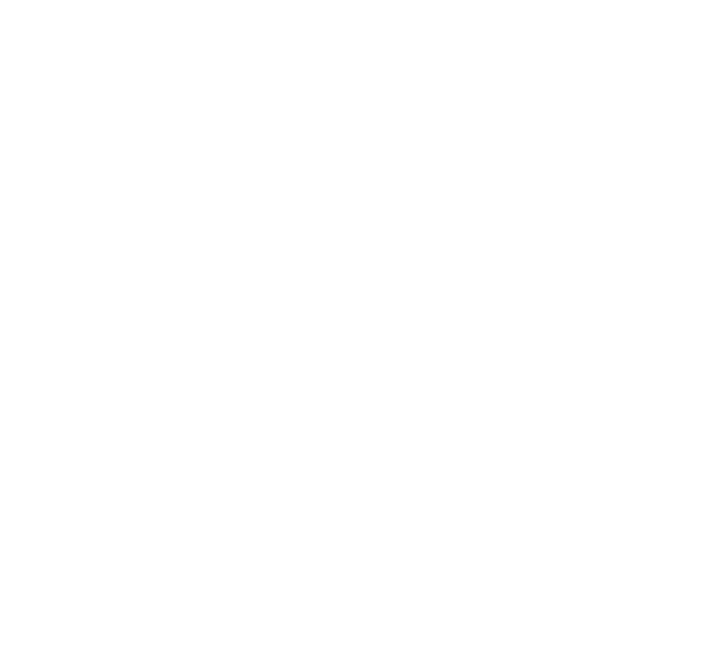
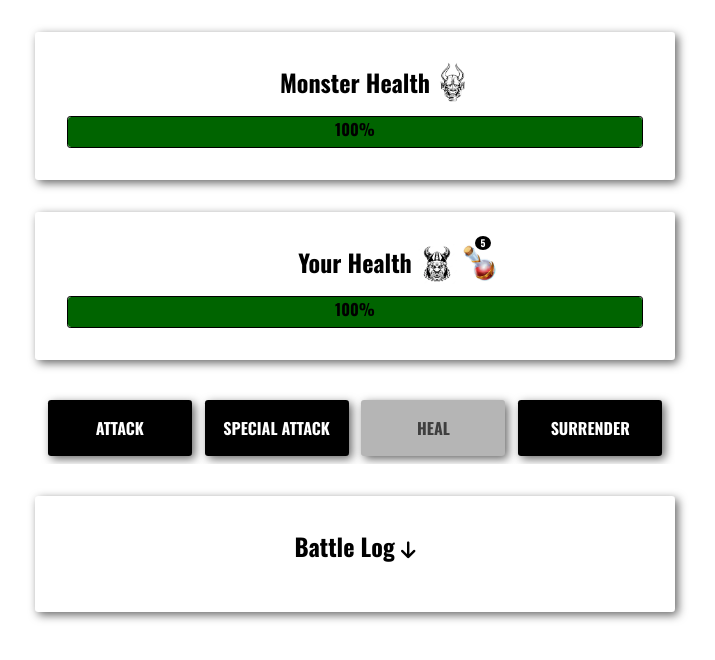
Before and after one commit to erikismyname/the-monster-slayer, a Vue app: page / in a window 1280 px wide. Shown: the top 660 px of the page, without its empty margins (285-1000 px from the left). Built offline with nearby package versions, Linux system fonts and the light colour scheme.

Commit message:
Register all components in App.vue

```diff
--- a/src/App.vue
+++ b/src/App.vue
@@ -1,10 +1,69 @@
-<template></template>
+<template>
+    <div>
+        <!-- <modal
+            :is-visible="isModalVisible"
+            @set-player-name="setPlayerName"
+        >
+        </modal> -->
+
+        <health-status
+            id="monster"
+            :health="monsterHealth"
+            :second-wind="hasMonsterSecondWind"
+        >
+            <h2>Monster Health</h2>
+        </health-status>
+
+        <health-status
+            id="player"
+            :health="playerHealth"
+            :player-health-potions="playerHealthPotions"
+            :second-wind="hasPlayerSecondWind"
+        >
+            <h2>{{ playerName || "Your Health" }}</h2>
+        </health-status>
+
+        <game-over :winner="winner" @start-new-game="startNewGame">
+        </game-over>
+
+        <battle-controls
+            :current-round="currentRound"
+            :player-health="playerHealth"
+            :player-health-potions="playerHealthPotions"
+            :winner="winner"
+            @attack-monster="attackMonster"
+            @heal-player="healPlayer"
+            @surrender-to-monster="surrenderToMonster"
+        >
+        </battle-controls>
+
+        <battle-log
+            :battle-log="battleLog"
+            :battle-log-entries-order="battleLogEntriesOrder"
+            @change-battle-log-entries-order="changeBattleLogEntriesOrder"
+        >
+        </battle-log>
+    </div>
+</template>
 
 <script>
     import getRandomValueBetween from "./util/getRandomValueBetween.js";
     import formatEntry from "./util/formatEntry.js";
 
+    import Modal from "./components/Modal.vue";
+    import HealthStatus from "./components/HealthStatus.vue";
+    import GameOver from "./components/GameOver.vue";
+    import BattleControls from "./components/BattleControls.vue";
+    import BattleLog from "./components/BattleLog.vue";
+
     export default {
+        components: {
+            Modal,
+            HealthStatus,
+            GameOver,
+            BattleControls,
+            BattleLog,
+        },
         data() {
             return {
                 isModalVisible: true,
```
